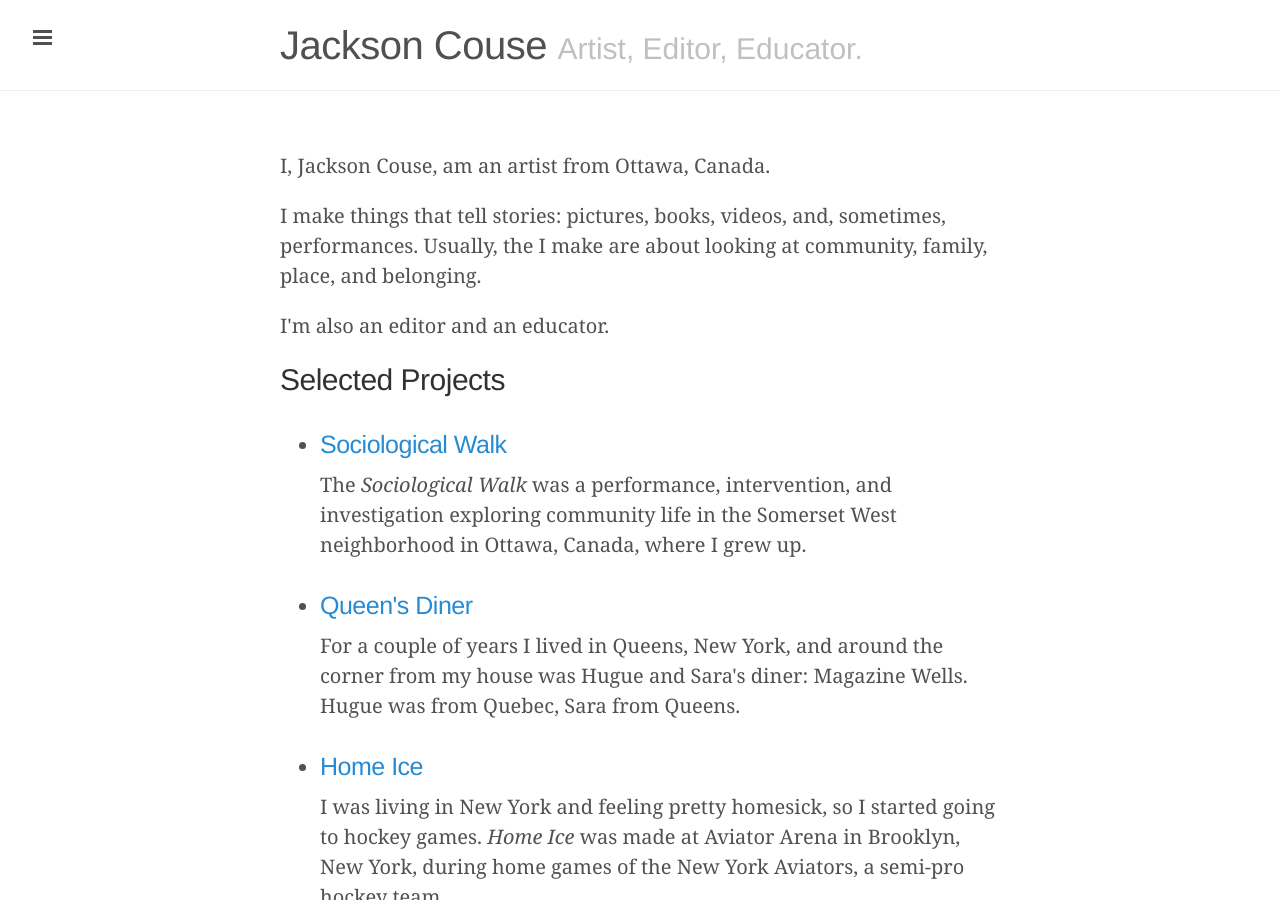
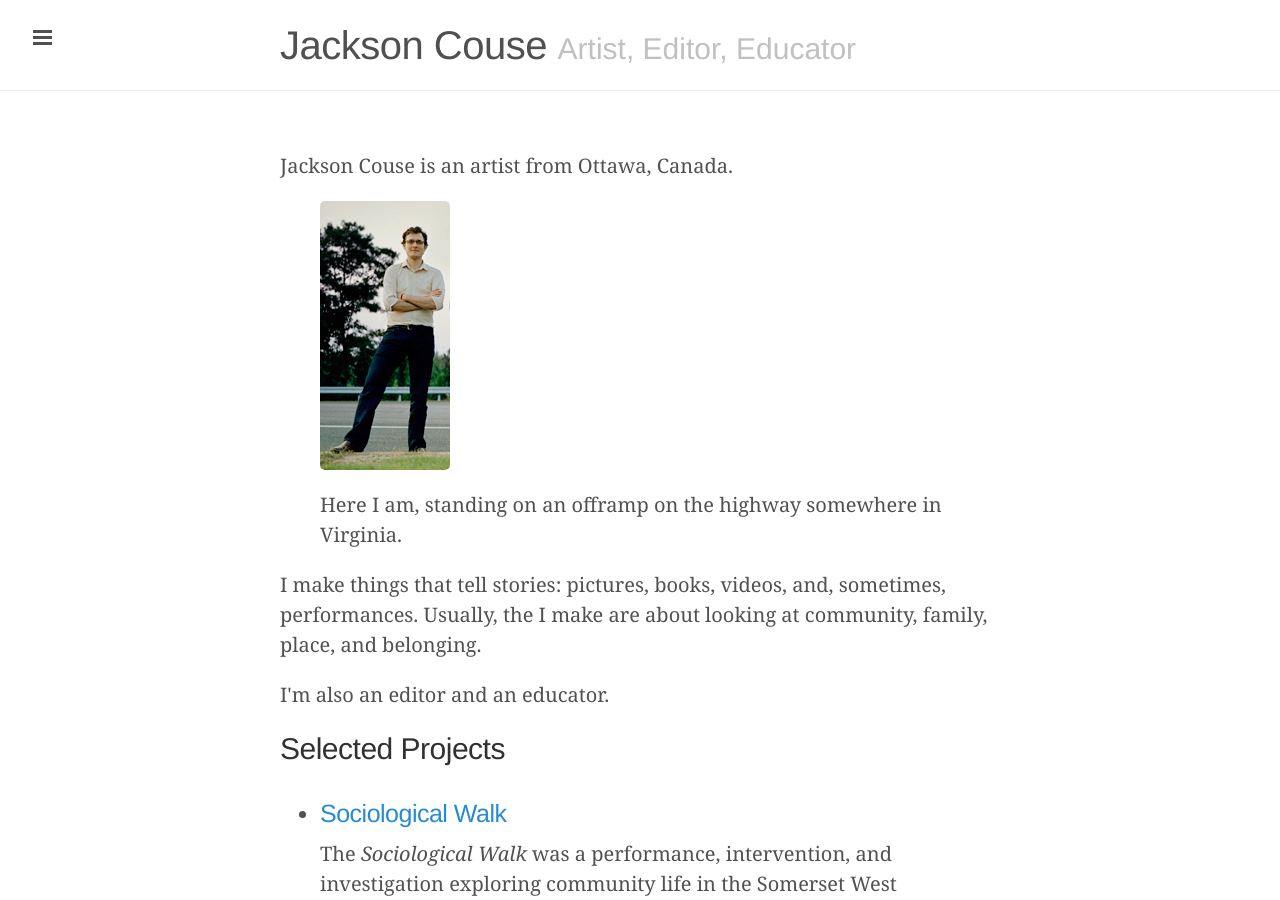
Before and after one commit to jacksoncouse/jacksoncouse.github.io, a Jekyll site: the page built from index.html, in a window 1280 px wide and 900 px high. Built offline with Jekyll 4.4.1, drawn with Linux system fonts in a browser that asks for light colours; Markdown is read by kramdown in place of the engine named in the settings; the list of posts is cut into pages by our own code.

Commit message:
added my image

```diff
--- a/_config.yml
+++ b/_config.yml
@@ -7,7 +7,7 @@ permalink:        pretty
 
 # Setup
 title:            Jackson Couse
-tagline:          'Artist, Editor, Educator.'
+tagline:          'Artist, Editor, Educator'
 description:      'I am an artist, publisher and documentarian. I make photographs, prints, books, videos, interventions, and collaborations. This is my website. '
 url:              http://jacksoncouse.github.io
 baseurl:          '/'
--- a/index.html
+++ b/index.html
@@ -7,7 +7,11 @@ title: Home
 <article>
   <!-- ARTICLE HEADER -->
   <header>
-      <p>I, Jackson Couse, am an artist from Ottawa, Canada.</p>
+      <p>Jackson Couse is an artist from Ottawa, Canada.</p>
+      <figure>
+        <img src="/public/images/jackson-couse.jpg" alt="Portrait of Jackson couse">
+        <figcaption>Here I am, standing on an offramp on the highway somewhere in Virginia.</figcaption>
+      </figure>
       <p>I make things that tell stories: pictures, books, videos, and, sometimes, performances. Usually, the I make are about looking at community, family, place, and belonging.</p>
       <p>I'm also an editor and an educator.</p>
   </header>
```
Also changed, not shown: public/images/jackson-couse.jpg (added).
